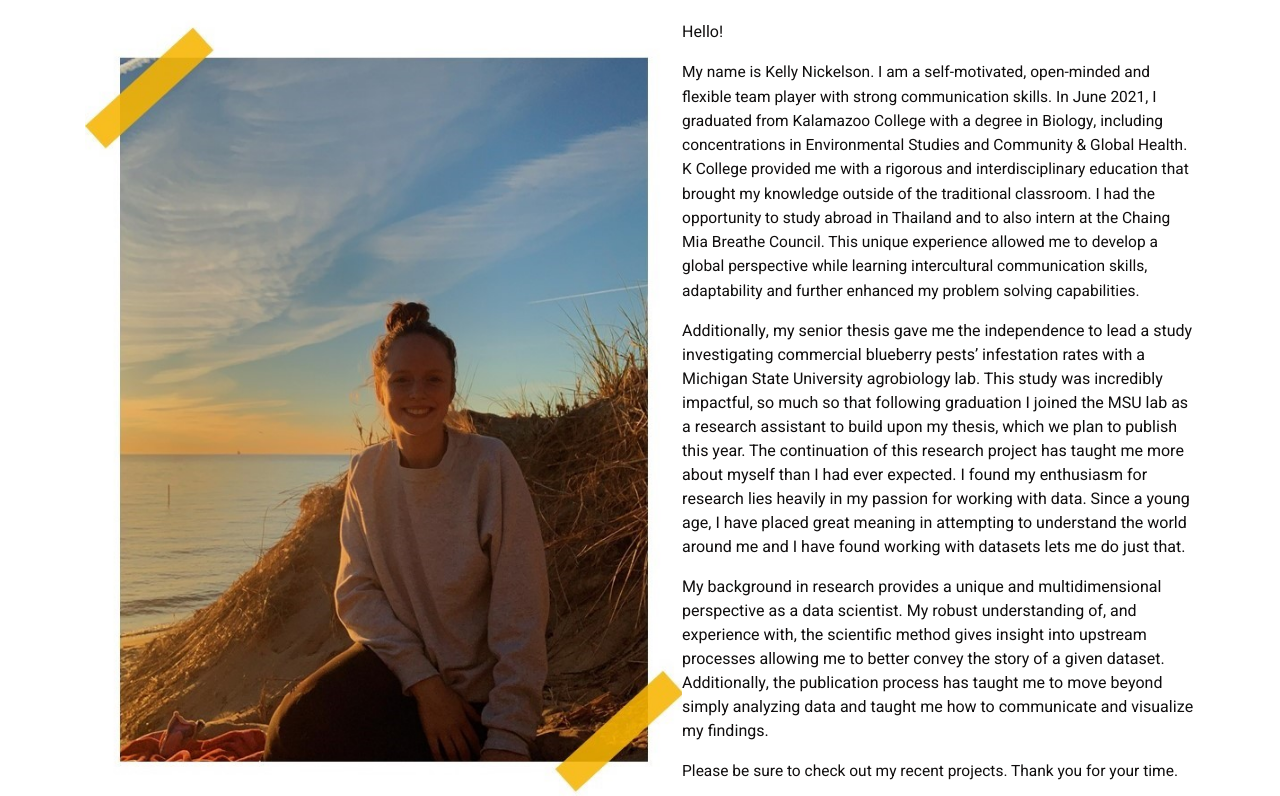
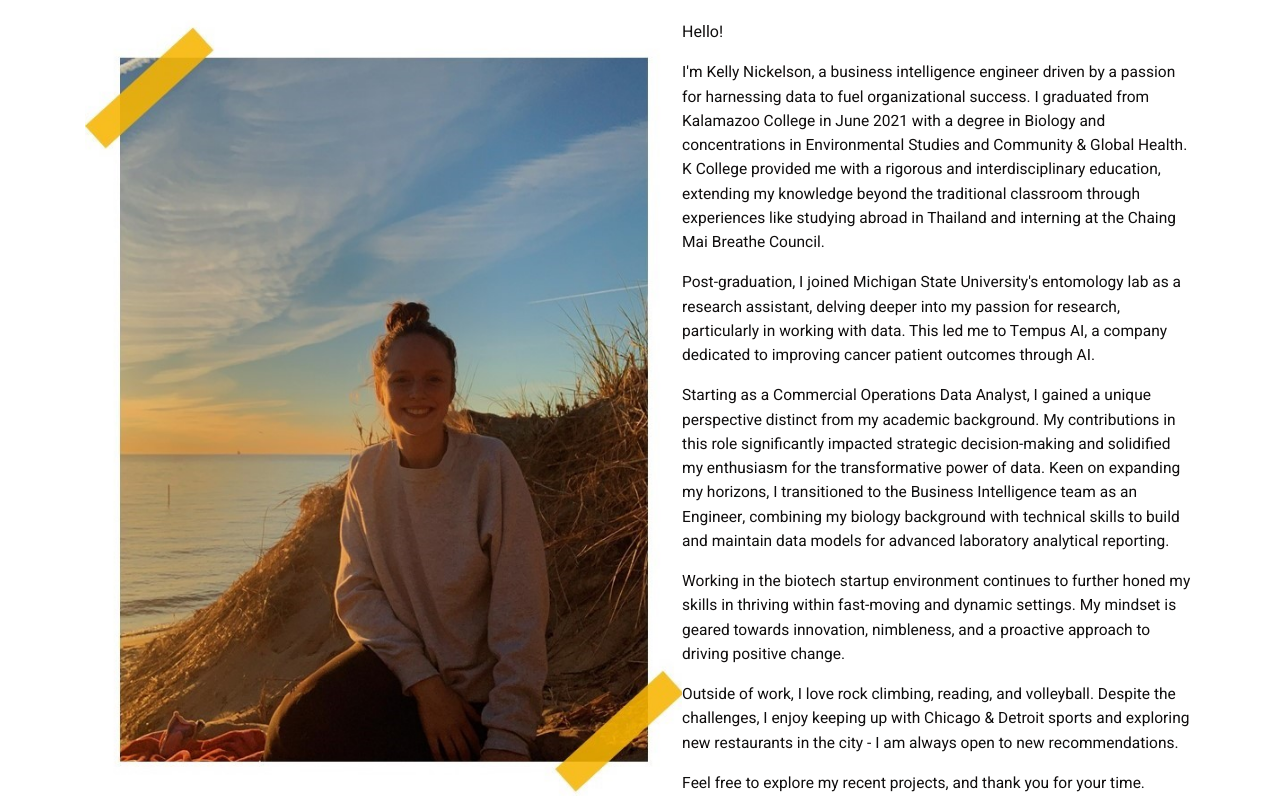
Before and after one commit to kellynickelson/kellynickelson.github.io, a website: page about.html in a window 1280 px wide. Shown: the part 183-979 px from the top of the page. Drawn offline with Linux system fonts and the light colour scheme.

Commit message:
Update about.html

```diff
--- a/about.html
+++ b/about.html
@@ -78,10 +78,13 @@
 
                                             <p><span style= font-size:16px;> Hello!</span></p>
 
-                                        </p><span style= font-size:15.5px;> My name is Kelly Nickelson. I am a self-motivated, open-minded and flexible team player with strong communication skills.  In June 2021, I graduated from Kalamazoo College with a degree in Biology, including concentrations in Environmental Studies and Community & Global Health. K College provided me with a rigorous and interdisciplinary education that brought my knowledge outside of the traditional classroom. I had the opportunity to study abroad in Thailand and to also intern at the Chaing Mia Breathe Council.  This unique experience allowed me to develop a global perspective while learning intercultural communication skills, adaptability and further enhanced my problem solving capabilities.</span></p>
-                                    </p><span style= font-size:15.5 px;>Additionally, my senior thesis gave me the independence to lead a study investigating commercial blueberry pests’ infestation rates with a Michigan State University agrobiology lab. This study was incredibly impactful, so much so that following graduation I joined the MSU lab as a research assistant to build upon my thesis, which we plan to publish this year. The continuation of this research project has taught me more about myself than I had ever expected. I found my enthusiasm for research lies heavily in my passion for working with data. Since a young age, I have placed great meaning in attempting to understand the world around me and I have found working with datasets lets me do just that. </span></p>
-                                </p><span style= font-size:15.5 px;>My background in research provides a unique and multidimensional perspective as a data scientist. My robust understanding of, and experience with, the scientific method gives insight into upstream processes allowing me to better convey the story of a given dataset. Additionally, the publication process has taught me to move beyond simply analyzing data and taught me how to communicate and visualize my findings.</span></p>
-                            </p><span style= font-size:15.5px;>Please be sure to check out my recent projects. Thank you for your time.</span></p>
+                                         </p><span style= font-size:15.5px;> I'm Kelly Nickelson, a business intelligence engineer driven by a passion for harnessing data to fuel organizational success. I graduated from Kalamazoo College in June 2021 with a degree in Biology and concentrations in Environmental Studies and Community & Global Health. K College provided me with a rigorous and interdisciplinary education, extending my knowledge beyond the traditional classroom through experiences like studying abroad in Thailand and interning at the Chaing Mai Breathe Council. </span></p>
+                                    </p><span style= font-size:15.5px;> Post-graduation, I joined Michigan State University's entomology lab as a research assistant, delving deeper into my passion for research, particularly in working with data. This led me to Tempus AI, a company dedicated to improving cancer patient outcomes through AI.</span></p>
+                                    </p><span style= font-size:15.5px;> Starting as a Commercial Operations Data Analyst, I gained a unique perspective distinct from my academic background. My contributions in this role significantly impacted strategic decision-making and solidified my enthusiasm for the transformative power of data. Keen on expanding my horizons, I transitioned to the Business Intelligence team as an Engineer, combining my biology background with technical skills to build and maintain data models for advanced laboratory analytical reporting.</span></p>
+                                    </p><span style= font-size:15.5px;> Working in the biotech startup environment continues to further honed my skills in thriving within fast-moving and dynamic settings. My mindset is geared towards innovation, nimbleness, and a proactive approach to driving positive change.</span></p>
+                                    </p><span style= font-size:15.5px;> Outside of work, I love rock climbing, reading, and volleyball. Despite the challenges, I enjoy keeping up with Chicago & Detroit sports and exploring new restaurants in the city - I am always open to new recommendations. </span></p>
+                                    </p><span style= font-size:15.5px;>  Feel free to explore my recent projects, and thank you for your time.</span></p>
+
                         </p><span style= font-size:16px;>Kelly </span></p>
                             </div>
                                 </div>
```
